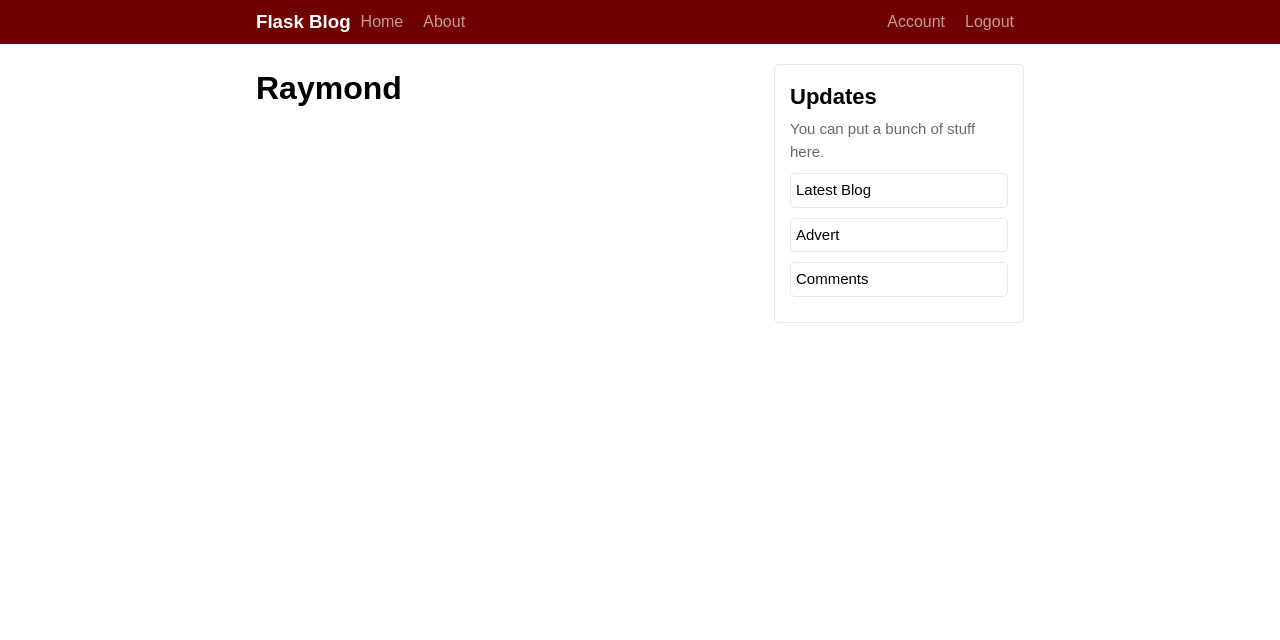
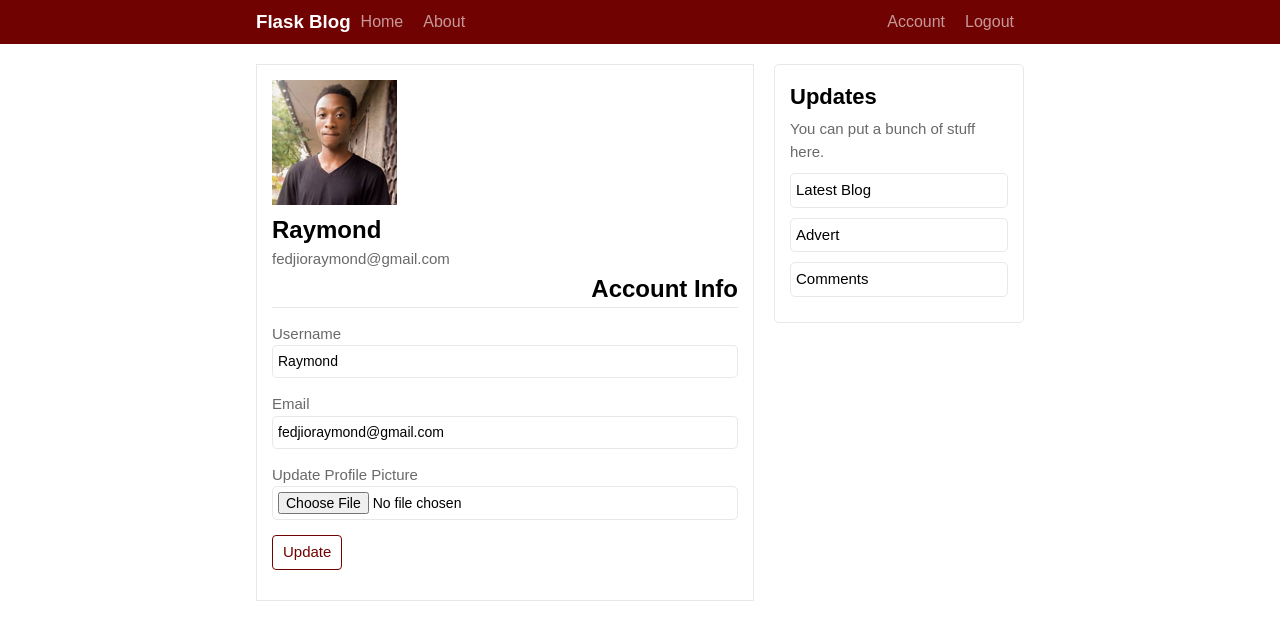
Before and after one commit to Real-Music/flaskblog, a Flask app: page /account in a window 1280 px wide. Shown: the top 640 px of the page. Run offline with Flask 2, Linux system fonts and the light colour scheme; a user stored in the database is signed in; some libraries are stand-ins or nearby versions.

Commit message:
User can now update account and profile picture

```diff
--- a/flaskblog/form.py
+++ b/flaskblog/form.py
@@ -1,5 +1,7 @@
 from flaskblog.models import User, Post
+from flask_login import current_user
 from flask_wtf import FlaskForm
+from flask_wtf.file import FileField, FileAllowed
 from wtforms import StringField, PasswordField, SubmitField, BooleanField
 from wtforms.validators import DataRequired, Length, Email, EqualTo, ValidationError
 
@@ -49,3 +51,28 @@ class LoginForm(FlaskForm):
 
     # Submit Button
     submit = SubmitField('Log in')
+
+
+class UpdateAccountForm(FlaskForm):
+    # username Validation
+    username = StringField('Username', validators=[
+                           DataRequired(), Length(min=2, max=20)])
+    # Email Validation
+    email = StringField('Email', validators=[DataRequired(), Email()])
+    picture = FileField('Update Profile Picture', validators=[FileAllowed(['jpg','png'])])
+    # Submit Button
+    submit = SubmitField('Update')
+
+    # Check if username already exist
+    def validate_username(self, username):
+        if username.data != current_user.username:
+            user = User.query.filter_by(username=username.data).first()
+            if user:
+                raise ValidationError(
+                    'Username already exist. Choose another name.')
+
+    def validate_email(self, email):
+        if email.data != current_user.email:
+            user = User.query.filter_by(email=email.data).first()
+            if user:
+                raise ValidationError('This email already exist.')
--- a/flaskblog/models.py
+++ b/flaskblog/models.py
@@ -14,7 +14,7 @@ class User(db.Model, UserMixin):
     username = db.Column(db.String(20), unique=True, nullable=False)
     email = db.Column(db.String(120), unique=True, nullable=False)
     image_file = db.Column(db.String(20), nullable=False,
-                           default='default.jpg')
+                           default='default.png')
     password = db.Column(db.String(60), nullable=False)
     post = db.relationship('Post', backref='author', lazy=True)  # one-to-many
 
--- a/flaskblog/route.py
+++ b/flaskblog/route.py
@@ -1,6 +1,9 @@
+import os
+import datetime
+from PIL import Image
 from flask import render_template, url_for, flash, redirect, request
 from flaskblog import app, db, bcrypt
-from flaskblog.form import RegistrationForm, LoginForm
+from flaskblog.form import RegistrationForm, LoginForm, UpdateAccountForm
 from flaskblog.models import User, Post
 from flask_login import login_user, current_user, logout_user, login_required
 
@@ -79,8 +82,39 @@ def logout():
     logout_user()
     return redirect(url_for('home'))
 
+def save_picture(form_picture):
+    current_date = datetime.datetime.now()
+    f_name, f_ext = os.path.splitext(form_picture.filename)
+    picture_fin = f_name + current_date.strftime('%d-%m-%Y-%I:%M:%S:%f') + f_ext
+    picture_path = os.path.join(app.root_path, 'static/img/profile', picture_fin)
+
+    # Resize Image
+    img_size = (125,125)
+    i = Image.open(form_picture)
+    i.thumbnail(img_size)
+
+    i.save(picture_path)
+
+    return picture_fin
+
 # Account
-@app.route('/account')
+@app.route('/account', methods=['GET', 'POST'])
 @login_required
 def account():
-    return render_template('account.html', title='Account')
+    form = UpdateAccountForm()
+
+    if form.validate_on_submit():
+        if form.picture.data:
+            picture_file = save_picture(form.picture.data)
+            current_user.image_file = picture_file
+
+        current_user.username = form.username.data
+        current_user.email = form.email.data
+        db.session.commit()
+        flash('Your account has been updated!', 'success')
+        return redirect(url_for('account'))
+    elif request.method == "GET":
+        form.username.data = current_user.username
+        form.email.data = current_user.email
+    image_file = url_for('static', filename=f'img/profile/{current_user.image_file}' )
+    return render_template('account.html', title='Account',image_file=image_file, form = form)
--- /dev/null
+++ b/flaskblog/static/css/account/account.css
@@ -0,0 +1,19 @@
+div.account-section{
+    border: var(--border);
+    padding: 15px;
+}
+
+div.account-section img{
+    height: 125px;
+    width: 125px;
+    object-fit: cover;
+}
+
+div.content-section{
+    padding: 0 !important;
+    border: none !important;
+}
+
+.content-section .form-group h2{
+    text-align: right!important;
+}
--- a/flaskblog/templates/account.html
+++ b/flaskblog/templates/account.html
@@ -1,9 +1,74 @@
 {% extends 'layout.html' %}
 <!-- css -->
 {% block css %}
+<link rel="stylesheet" href="{{url_for('static',filename='css/account/account.css')}}">
 {% endblock css %}
 
 <!-- Body -->
 {% block content %}
-<h1>{{current_user.username}}</h1>
+    <div class="account-section">
+        <div class="media">
+            <img src="{{image_file}}" alt="{{current_user.username}}" class="rounded-circle account-img">
+            <div class="media-body">
+                <h2 class="account-heading">{{current_user.username}}</h2>
+                <p class="text-secondary">{{current_user.email}}</p>
+            </div>
+
+            <!-- From Here -->
+            <div class="content-section">
+                <form method="POST" action="" enctype="multipart/form-data">
+                {{ form.hidden_tag() }}
+                <div class="form-group">
+                    <h2 class="border-bottom mb-4">Account Info</h2>
+                    <!-- Username -->
+                    <div class="form-group">
+                    {{ form.username.label(class='form-control-label')}}
+
+                    {% if form.username.errors %}
+                        {{form.username(class='form-control invalid')}}
+                        <div class="invalid">
+                            {% for error in form.username.errors %}
+                                <span>{{error}}</span>
+                            {% endfor %}
+                        </div>
+                    {% else %}
+                        {{form.username(class='form-control')}}
+                    {% endif %}
+                    </div>
+
+                    <!-- Email -->
+                    <div class="form-group">
+                    {{ form.email.label(class='form-control-label') }}
+                    {% if form.email.errors %}
+                        {{form.email(class='form-control invalid')}}
+                        <div class="invalid">
+                            {% for error in form.email.errors %}
+                                <span>{{error}}</span>
+                            {% endfor %}
+                        </div>
+                    {% else %}
+                        {{form.email(class='form-control')}}
+                    {% endif %}
+                    </div>
+
+                    <!-- Picture -->
+                    <div class="form-group">
+                        {{ form.picture.label() }}
+                        {{ form.picture(class='form-control-file')}}
+                        {% if form.picture.errors %}
+                        <div class="invalid">
+                            {% for error in form.picture.errors %}
+                                <span>{{error}}</span> <br>
+                            {% endfor %}
+                        </div>
+                        {% endif %}
+                    </div>
+                </div>
+                <div class="form-group">
+                    {{ form.submit(class='btn') }}
+                </div>
+                </form>
+            </div>
+        </div>
+    </div>
 {% endblock content %}
```
Also changed, not shown: flaskblog/site.db, flaskblog/static/img/profile/default.png (added), flaskblog/static/img/profile/ray06-10-2019-11:51:52:154651.png (added).
